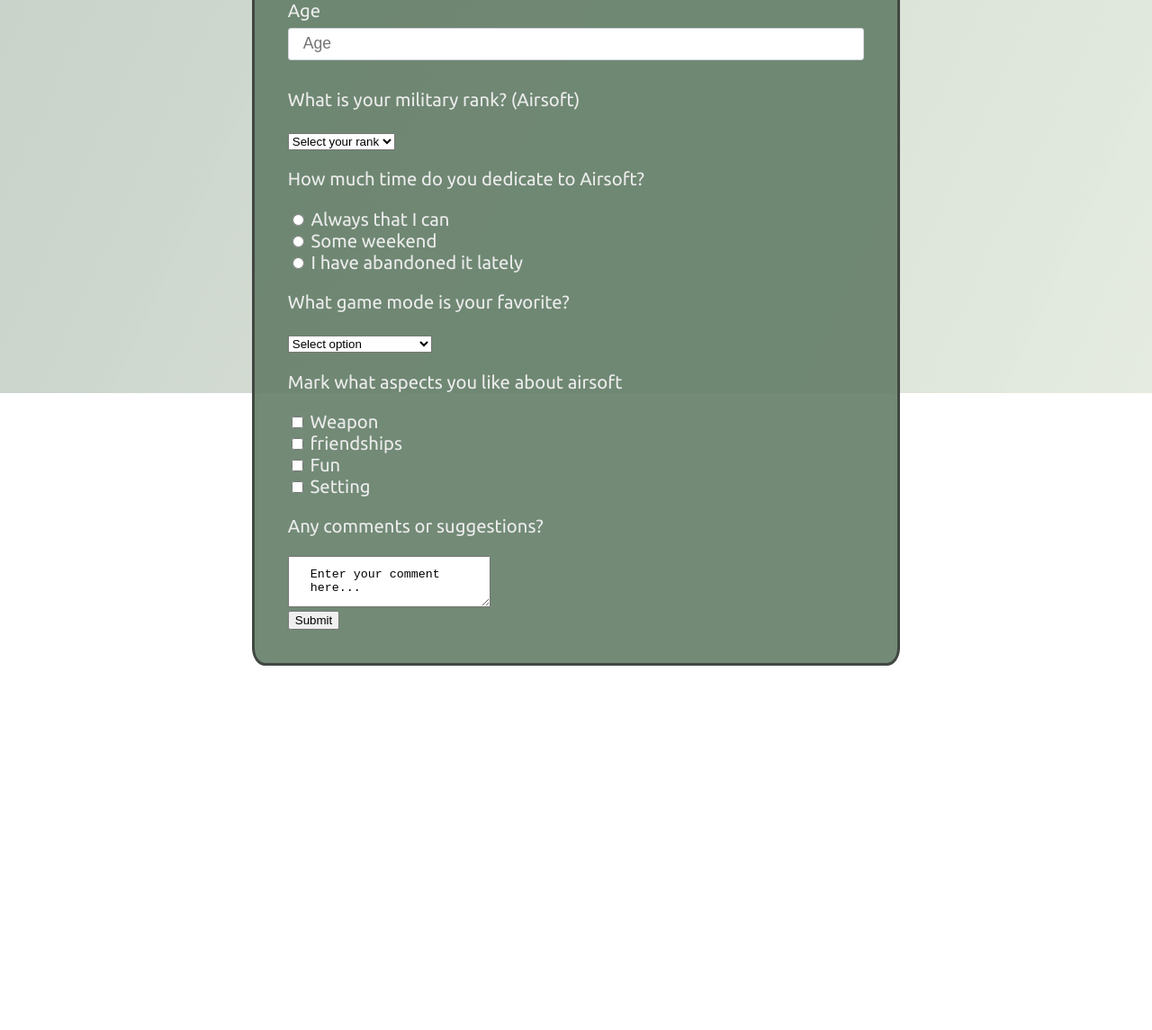
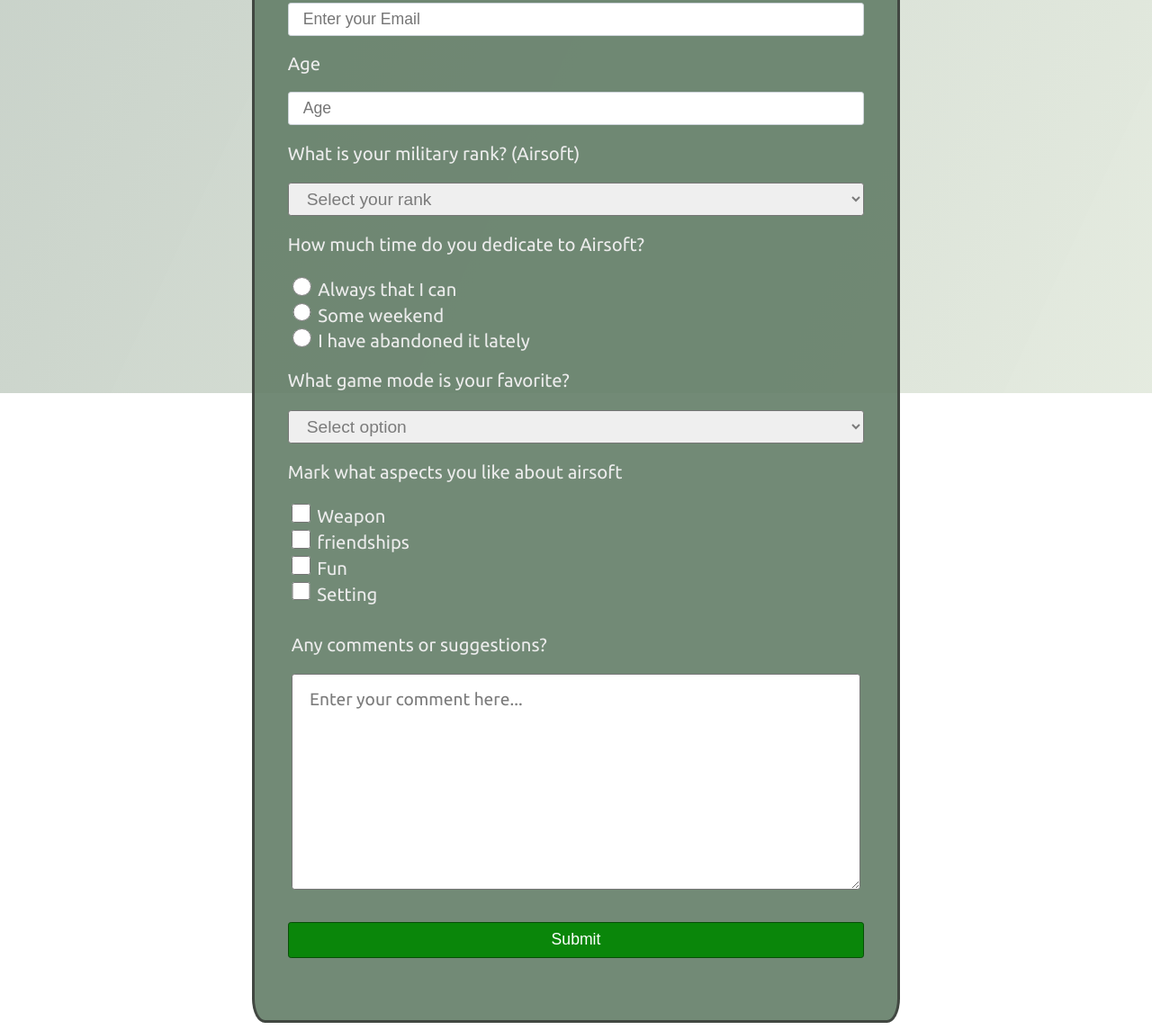
Before and after one commit to ManuPinero/Airsoft_form, a plain HTML site: page index.html in a window 1280 px wide. Shown: the part 363-1508 px from the top of the page at 90% size. Before the commit the page ends 1111 px from the top, so only its background shows below. Drawn offline with Linux system fonts and the light colour scheme; a web font is replaced by a local one.

Commit message:
Last modifications to style and html. Version 1.0

```diff
--- a/css/styles.css
+++ b/css/styles.css
@@ -1,13 +1,14 @@
-
 
 *::after {
     box-sizing: border-box;
 }
 
+/* applied the fountain to the whole body */
 body {
     font-family: "Ubuntu" ;
 }
 
+/* Made the backgroun of the page */
 body::before {
     content: "";
     position: fixed;
@@ -24,10 +25,34 @@ body::before {
     background-position: center;
 }
 
+/* Applied green color to radio buttons and checkbox */
+input[name="dedicaded"]{
+    accent-color: green;
+}
+
+input[name="aspect"]{
+    accent-color: green;
+}
+
+/* Styles part for the header */
 .header {
     text-align: center;
+    color: #FFF;
+    letter-spacing: 0.2rem;
+    padding: 2.2rem 0rem 1rem;
 }
 
+#title{
+    font-size: 2.8rem;
+    margin: 0rem;
+}
+
+#description{
+    font-size: 1.1rem;
+}
+
+
+/* I define the part where all the content will go */
 .content {
     max-width: 720px;
     margin:auto;
@@ -42,13 +67,10 @@ body::before {
     color: #ececec;
 }
 
-.group-input{
-    padding: 0.7rem 0rem;
-}
-
+/* first input styles */
 .labelposition{
     display: flex;
-    padding: 0.4rem 0rem;
+    padding: 1.2rem 0rem;
 }
 
 .inputp{
@@ -56,31 +78,68 @@ body::before {
     height: 2.3rem;
     font-size: 1.1rem;
     padding: 0rem 1rem;
-    border-radius: 0.20rem;
+    border-radius: 0.2rem;
     border: 1px solid #ced4da;
     box-sizing: border-box;
 }
 
-/* .pposition{
-    padding: 1rem 1.5rem;
-} */
 
-/* #dropdown{
-    padding: 0.8rem 1.5rem;
-} */
-
-/* .radiogroup{
-    display: block;
-    padding: 0.8rem 1.5rem;
+/* I apply style to the selectors */
+#dropdown{
+    width: 100%;
+    height: 2.3rem;
+    font-size: 1.2rem;
+    padding: 0rem 1rem;
+    border-radius: 0.2rem;
+    color: #7b7b7b;
+    box-sizing: border-box;
 }
 
-.checkgroup{
-    display: block;
-    padding: 0.8rem 1.5rem;
-} */
+/* button radio */
+.radiostyle {
+    min-width: 1.3rem;
+    min-height: 1.3rem;
+    background-color: green;
+}
 
+/* checkbox */
+.checkoption{
+    min-width: 1.3rem;
+    min-height: 1.3rem;
+}
+
+
+/* Textarea */
  .sugg {
     display:block;
-    padding: 0.8rem 1.5rem;
+    width: 100%;
+    height: 15rem;
+    border-radius: 0.2rem;
+    padding: 1rem 1.2rem;
+    font-size: 1.2rem;
+    color: #7b7b7b;
+    font-family: "Ubuntu" ;
     box-sizing: border-box;
 }
+
+.suggpos{
+    margin: 0.5rem 0rem 2rem;
+    padding: 0.25rem;
+}
+
+
+/* submit button */
+#submit {
+    width: 100%;
+    height: 2.5rem;
+    border-radius: 0.2rem;
+    border: 1px solid rgb(6, 78, 6);
+    color: #ffffff;
+    background-color: rgb(10, 134, 10);
+    font-size: 1.1rem;
+    box-sizing: border-box;
+}
+
+.sumpos {
+    padding-bottom: 2rem;
+}
--- a/index.html
+++ b/index.html
@@ -14,8 +14,8 @@
 <body>
     <main class="content">
         <div class="header">
-            <h1 id="title">Title</h1>
-            <p id="description">description</p>
+            <h1 id="title">Airsoft Survey Form</h1>
+            <p id="description"><i>Thank you for helping us to know more about airsoft players.</i></p>
         </div>
 
         <form id="survey-form" action="#">
@@ -27,12 +27,12 @@
 
             <div class="group-input">
                 <label id="email-label" class="labelposition">Email</label>
-                <input type="text" id="email" class="inputp" name="email" placeholder="Enter your Email" required>
+                <input type="email" id="email" class="inputp" name="email" placeholder="Enter your Email" required>
             </div>
 
             <div class="group-input">
                 <label id="number-label" class="labelposition">Age</label>
-                <input type="number" id="age" class="inputp" name="age" placeholder="Age" required max="100" min="1">
+                <input type="number" id="number" class="inputp" name="age" placeholder="Age" required max="100" min="1">
             </div>
 
             <p class="pposition">What is your military rank? (Airsoft)</p>
@@ -49,17 +49,17 @@
             <p class="pposition">How much time do you dedicate to Airsoft?</p>
 
             <div class="radiogroup">
-                <input type="radio" class="radiostyle" name="dedicaded">
+                <input type="radio" class="radiostyle" name="dedicaded" value="always">
                 <label for="dedicaded">Always that I can</label>
             </div>
 
             <div class="radiogroup">
-                <input type="radio" class="radiostyle" name="dedicaded">
+                <input type="radio" class="radiostyle" name="dedicaded" value="some">
                 <label for="dedicaded">Some weekend</label>
             </div>
 
             <div class="radiogroup">
-                <input type="radio" class="radiostyle" name="dedicaded">
+                <input type="radio" class="radiostyle" name="dedicaded" value="abandoned">
                 <label for="dedicaded">I have abandoned it lately</label>
             </div>
 
@@ -76,29 +76,34 @@
             <p class="pposition">Mark what aspects you like about airsoft</p>
 
             <div class="checkgroup">
-                <input type="checkbox" class="checkoption" name="aspect">
+                <input type="checkbox" class="checkoption" name="aspect" value="weapon">
                 <label>Weapon</label>
             </div>
 
             <div class="checkgroup">
-                <input type="checkbox" class="checkoption" name="aspect">
+                <input type="checkbox" class="checkoption" name="aspect" value="friendships">
                 <label>friendships</label>
             </div>
 
             <div class="checkgroup">
-                <input type="checkbox" class="checkoptoin" name="aspect">
+                <input type="checkbox" class="checkoption" name="aspect" value="fun">
                 <label>Fun</label>
             </div>
 
             <div class="checkgroup">
-                <input type="checkbox" class="checkoption" name="aspect">
+                <input type="checkbox" class="checkoption" name="aspect" value="setting">
                 <label>Setting</label>
             </div>
 
-            <p class="pposition">Any comments or suggestions?</p>
-            <textarea class="sugg">Enter your comment here...</textarea>
+            <div class="suggpos">
+                <p class="pposition">Any comments or suggestions?</p>
+                <textarea class="sugg">Enter your comment here...</textarea>
+            </div>
 
-            <button type="summit">Submit</button>
+            <div class="sumpos">
+                <button type="summit" id="submit">Submit</button>
+            </div>
+
         </form>
     </main>
 
```
